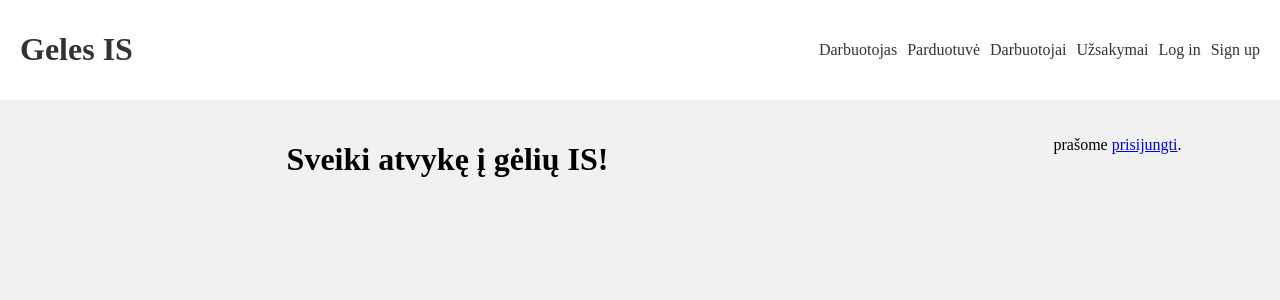
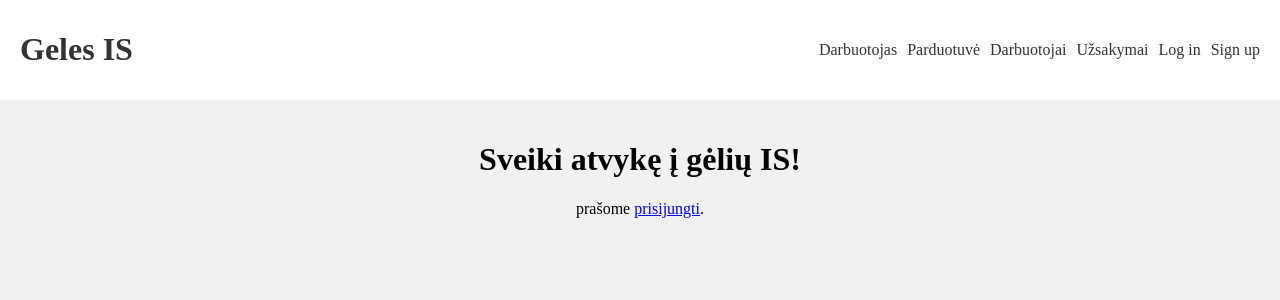
Before and after one commit to watewa/IS-pagrindai, a React (Create React App) app: page / in a window 1280 px wide. Shown: the top 300 px of the page. Built offline with nearby package versions, Linux system fonts and the light colour scheme.

Commit message:
fixed some styles

```diff
--- a/src/pages/Home.tsx
+++ b/src/pages/Home.tsx
@@ -5,7 +5,7 @@ import {
 const Home = () => {
 
     return (
-        <div className="home">
+        <div className="">
             <h1>Sveiki atvykę į gėlių IS!</h1>
             <p className='center'>prašome <Link to={"/login"}>prisijungti</Link>.</p>
         </div>
```
